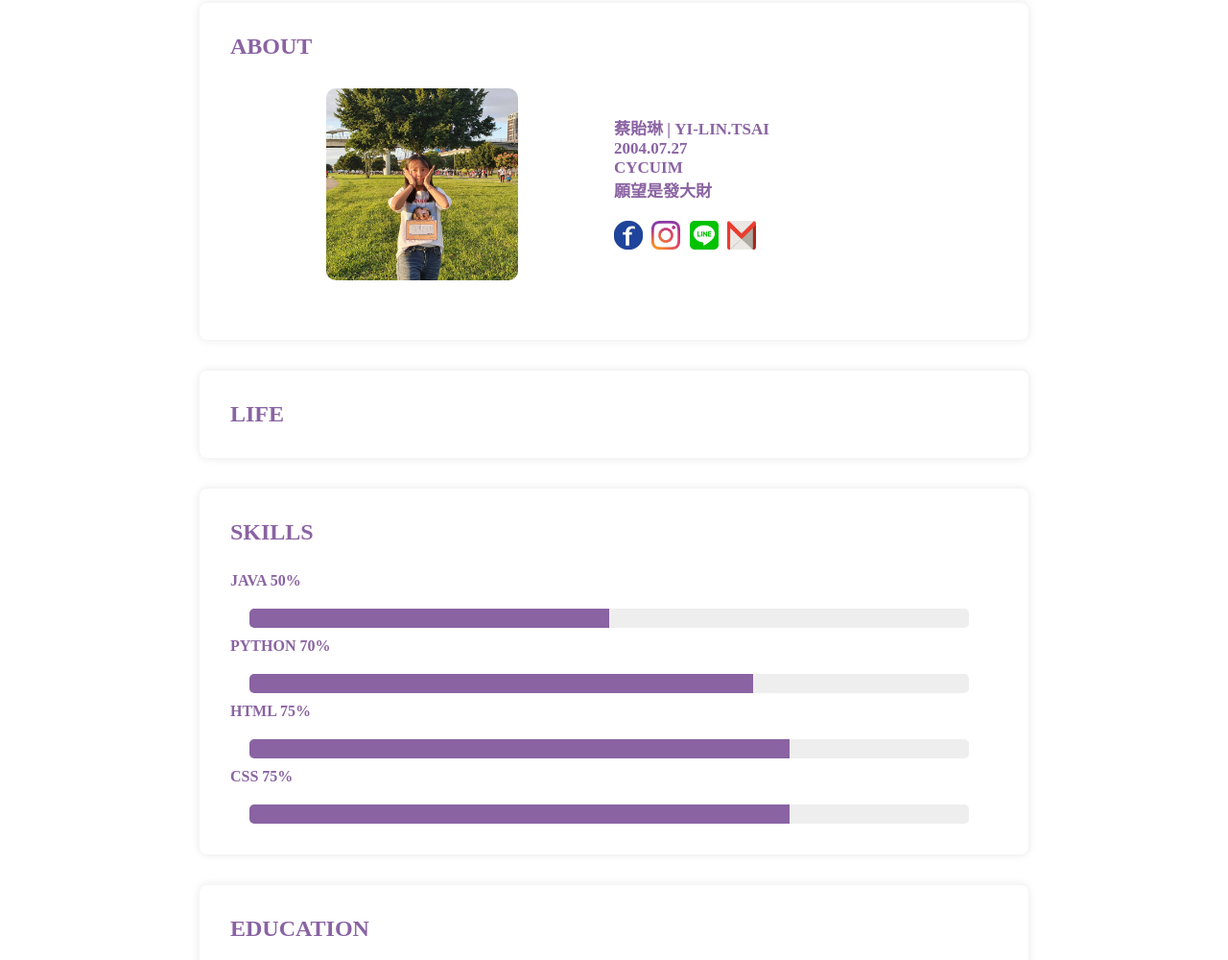
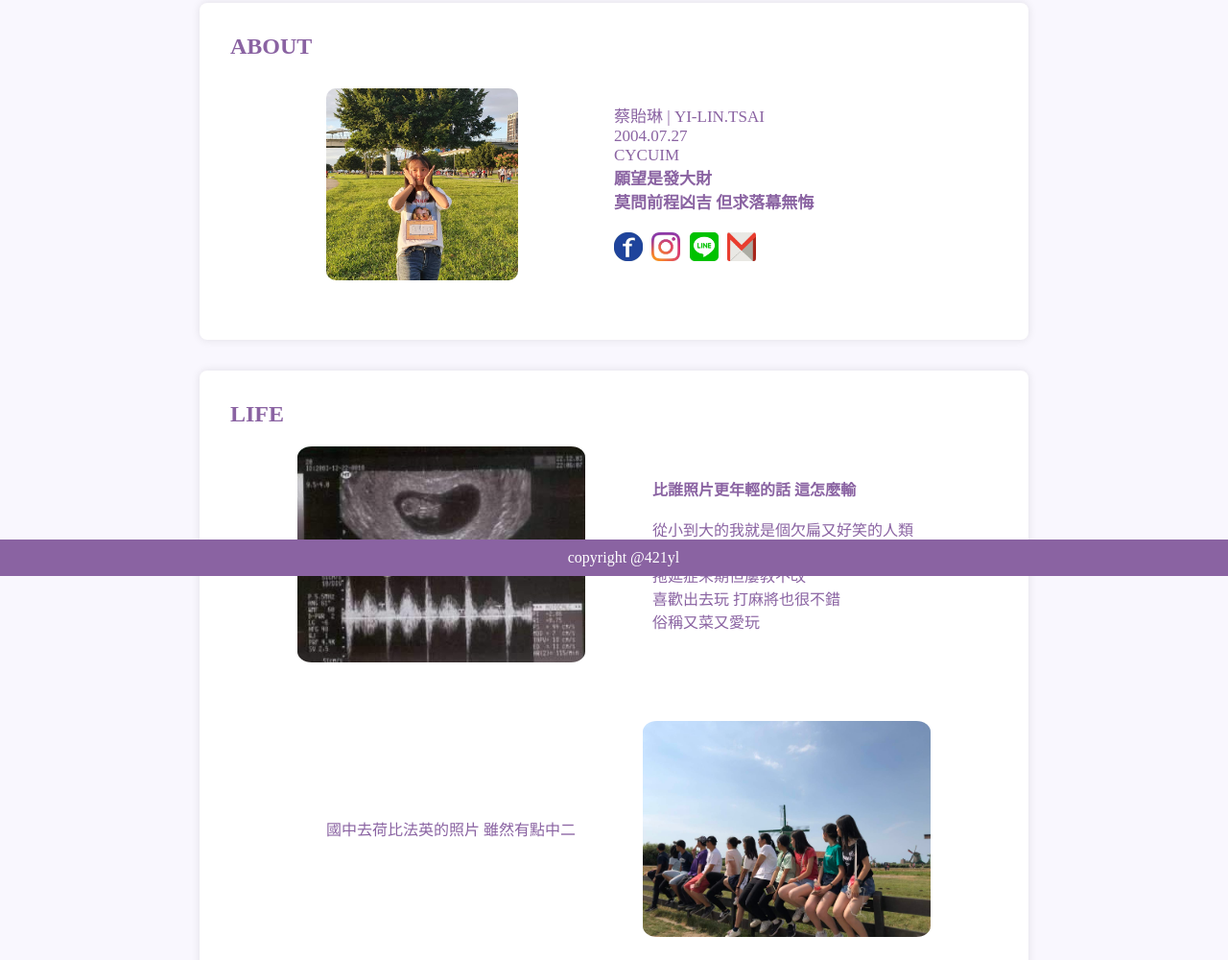
Before and after one commit to 421yl/cycu11144106, a plain HTML site: page index.html in a window 1280 px wide. Shown: the part 200-1200 px from the top of the page at 96% size. Drawn offline with Linux system fonts and the light colour scheme.

Commit message:
第四次推送

```diff
--- a/index.html
+++ b/index.html
@@ -26,25 +26,50 @@
             <div class="about-container">
                 <img class="about-image" src="image/profile.jpg">
                 <div>
-                    <p><strong>蔡貽琳 | YI-LIN.TSAI</p></strong>
-                    <p><strong>2004.07.27</p></strong>
-                    <p><strong>CYCUIM</p></strong>
-                    <p><strong>願望是發大財</p>
+                    <p>蔡貽琳 | YI-LIN.TSAI</p>
+                    <p>2004.07.27</p>
+                    <p>CYCUIM</p>
+                    <p><strong>願望是發大財</p></strong>
+                    <p><strong>莫問前程凶吉 但求落幕無悔</p></strong>
                     <br>
-                    <a href="https://www.facebook.com/profile.php?id=100014097010360"target="_blank"><img src="image/fb.jpg" class="social-media"></a>
+                    <a href="https://www.facebook.com/profile.php?id=100014097010360" target="_blank"><img src="image/fb.jpg" class="social-media"></a>
                     <a href="https://www.instagram.com/421yl/"target="_blank"><img src="image/ig.jpg" class="social-media"></a>
                     <a href="https://line.me/ti/p/wZefNwbgVL"target="_blank"><img src="image/line.png" class="social-media"></a>
                     <a href="mailto:irene030325@gmail.com" target="_blank"><img src="image/email1.png" class="social-media"></a>
                 </div>
+
     </section>
 
         <section id="life">
             <h2 class=".card">LIFE</h2>
+            <div class="life-block img">
+                <img src="image/child.jpg" alt="Life Photo 1">
+                <div>
+                    <p><strong>比誰照片更年輕的話 這怎麼輸</strong></p>
+                    <br>
+                    <p>從小到大的我就是個欠扁又好笑的人類</p>
+                    <p>愛看鬼片又不敢洗澡晚上也不敢睡覺</p>
+                    <p>拖延症末期但屢教不改</p>
+                    <p>喜歡出去玩 打麻將也很不錯</p>
+                    <p>俗稱又菜又愛玩</p>
+                </div>
+            </div>
+
+            <div class="life-block text-left">
+                <p>國中去荷比法英的照片 雖然有點中二</p>
+                <img src="image/holland.jpg" alt="Life Photo 2">
+            </div>
+
+            <div class="life-block">
+                <img src="image/now.jpg" alt="Life Photo 3">
+                <p>剛從韓國回來的me 熱騰騰的新照</p>
+            </div>
 
         </section>
 
         <section id="skills">
-            <h2 class=".card">SKILLS</h2>
+            <h2 class=".card">SKILLS</h2><br>
+                <p><strong>程式技能</strong></p>
                 <br>
                 <p class="progress-label">JAVA 50%</p>
                 <div class="progress-bar progress-bar-50">
@@ -65,6 +90,33 @@
                 <div class="progress-bar progress-bar-75">
                     <div></div>
                 </div>
+            </div>
+
+                <br>
+                <p><strong>專業技能</strong></p>
+                <br>
+
+                <p class="progress-label">WORD 80%</p>
+                <div class="progress-bar progress-bar-80">
+                    <div></div>
+                </div>
+
+                <p class="progress-label">PPT 70%</p>
+                <div class="progress-bar progress-bar-70">
+                    <div></div>
+                </div>
+
+                <p class="progress-label">FILM 90%</p>
+                <div class="progress-bar progress-bar-90">
+                    <div></div>
+                </div>
+
+                <p class="progress-label">EDIT 85%</p>
+                <div class="progress-bar progress-bar-85">
+                    <div></div>
+                </div>
+            </div>
+
         </section>
 
         <section id="education">
@@ -73,8 +125,9 @@
         </section>
 
     </main>
+
     <footer>
-        <h5>copyright @421yl </h5>
+        <p>copyright @421yl </p>
     </footer>
 </body>
 </html>
--- a/web.css
+++ b/web.css
@@ -1,6 +1,5 @@
 * {
     margin: 0px;
-    color: #8a63a2;
 }
 
 h1 {
@@ -20,14 +19,24 @@ header {
     padding: 50px;
 }
 
+body {
+    background-color: #f9f7fe;
+    margin: 0;
+    padding: 0;
+    color: #8a63a2;
+    padding-bottom: 50px;
+}
+
 nav {
     color: white;
-    background-color: #f5f0ff;
+    background-color: #f0e6ff;
     font-family: 微軟正黑體;
     text-align: center;
 }
 
 nav a {
+    color: inherit;
+    color: #8a63a2;
     padding: 8px 25px;
     display: inline-block;
     text-decoration: none;
@@ -80,6 +89,16 @@ section {
     box-shadow: 0 0 10px rgba(0, 0, 0, 0.1);
 }
 
+footer {
+    background-color: #8a63a2;
+    color: #fff;
+    text-align: center;
+    padding: 10px;
+    position: fixed;
+    bottom: 0;
+    width: 100%;
+}
+
 .progress-bar {
     margin-top: 20px;
     background-color: #eee;
@@ -99,6 +118,7 @@ section {
 
 .progress-label {
     margin-top: 10px;
+    text-indent: 0.8cm;
 }
 
 .progress-bar-50 div {
@@ -111,6 +131,18 @@ section {
 
 .progress-bar-75 div {
     animation: progressBarAnimation75 2s ease-in-out forwards;
+}
+
+.progress-bar-80 div {
+    animation: progressBarAnimation80 2s ease-in-out forwards;
+}
+
+.progress-bar-85 div {
+    animation: progressBarAnimation85 2s ease-in-out forwards;
+}
+
+.progress-bar-90 div {
+    animation: progressBarAnimation90 2s ease-in-out forwards;
 }
 
 @keyframes progressBarAnimation {
@@ -152,3 +184,73 @@ section {
         width: 75%;
     }
 }
+
+@keyframes progressBarAnimation80 {
+    from {
+        width: 0;
+    }
+
+    to {
+        width: 80%;
+    }
+}
+
+@keyframes progressBarAnimation85 {
+    from {
+        width: 0;
+    }
+
+    to {
+        width: 85%;
+    }
+}
+
+@keyframes progressBarAnimation90 {
+    from {
+        width: 0;
+    }
+
+    to {
+        width: 90%;
+    }
+}
+
+.life-block {
+    display: flex;
+    align-items: center;
+    margin-bottom: 20px;
+}
+
+.life-block img p {
+    display: flex;
+    flex-wrap: wrap;
+    align-items: center;
+    margin-bottom: 20px;
+}
+
+.life-block img {
+    margin-right: 18px;
+    max-width: 300px;
+    border-radius: 5%;
+    margin: 20px 70px;
+    transition: transform 0.3s ease-in-out;
+}
+
+.life-block p {
+    flex: 1;
+    text-align: left;
+}
+
+.life-block.text-left img {
+    max-width: 300px;
+    border-radius: 5%;
+    margin: 21px 70px;
+}
+
+.life-block.text-left p {
+    text-align: right;
+}
+
+.life-block:hover img {
+    transform: scale(1.05);
+}
```
Also changed, not shown: image/child.jpg (added), image/holland.jpg (added), image/now.jpg (added). Lines whose indentation alone changed are shown as unchanged.
